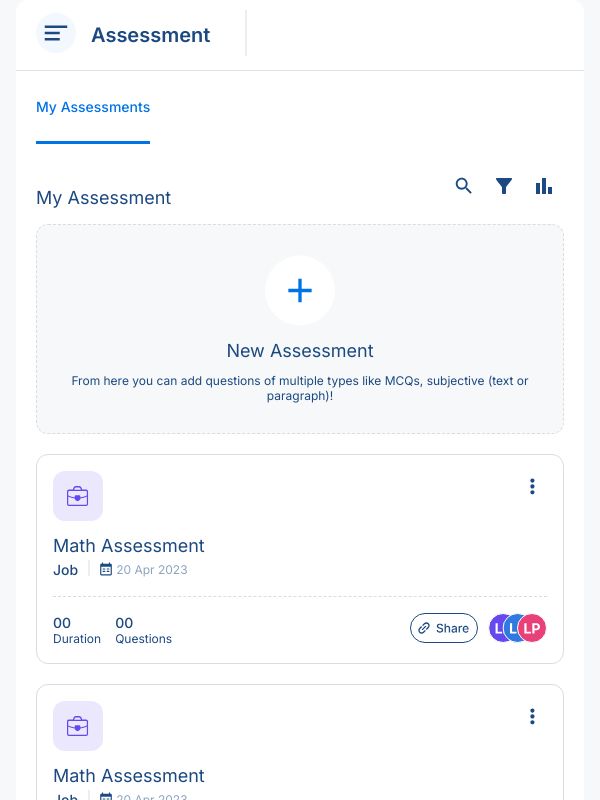
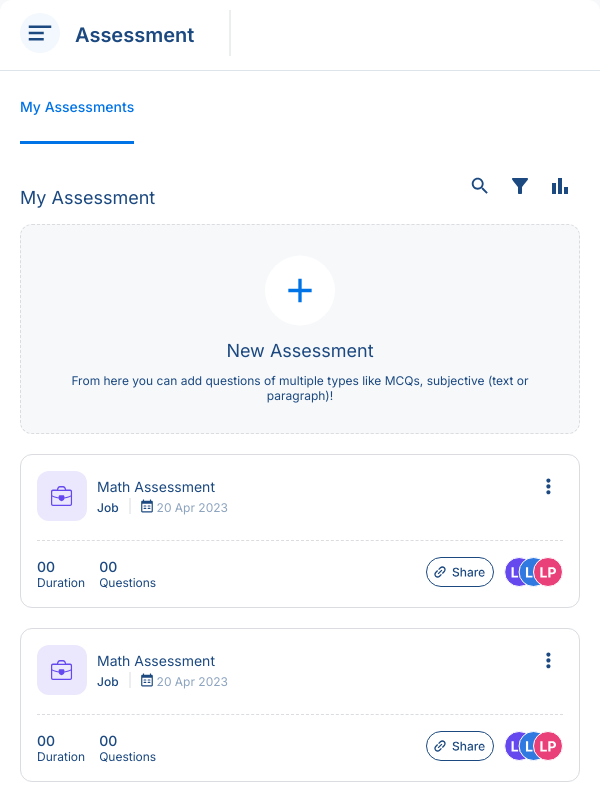
Before and after one commit to Preetam078/unstop_assigment, a Next.js app: page / in a window 600 px wide. Shown: the top 800 px of the page. Built offline with nearby package versions, Linux system fonts and the light colour scheme.

Commit message:
done card responsiveness

```diff
--- a/src/app/_components/Dashboard/AssessmentCards/Card/card.module.css
+++ b/src/app/_components/Dashboard/AssessmentCards/Card/card.module.css
@@ -1,6 +1,5 @@
 .card_container {
     flex: 1 1 auto;
-    min-width: 388px;
     border-radius: 12px;
     display: flex;
     flex-direction: column;
@@ -104,3 +103,18 @@
     align-items: center;
     justify-content: center;
 }
+
+@media screen and (max-width:799px) {
+    .heading {
+        display: flex;
+        align-items: center;
+        font-size: 14px;
+    }
+    .icon_container {
+        margin-top: 0;
+        margin-left: 10px;
+    }
+    .job_name{
+        font-size: 12px;
+    }
+}
--- a/src/app/_components/Dashboard/AssessmentCards/NewCard/newCard.module.css
+++ b/src/app/_components/Dashboard/AssessmentCards/NewCard/newCard.module.css
@@ -1,7 +1,6 @@
 .new_card_container {
     background-color: #F6F8FA;
     flex: 1 1 auto;
-    min-width: 388px;
     border: 1px dashed #DADCE0;
     border-radius: 12px;
     display: flex;
--- a/src/app/_components/Dashboard/AssessmentCards/assessmentcards.module.css
+++ b/src/app/_components/Dashboard/AssessmentCards/assessmentcards.module.css
@@ -1,7 +1,22 @@
 .cards_container {
     margin-top: 16px;
     padding: 0px 20px;
-    display: flex;
-    flex-wrap: wrap;
+    display: grid;
     gap: 20px;
 }
+
+@media screen and (min-width:500px) and (max-width: 799px) {
+    .cards_container {
+        grid-template-columns: repeat(1, minmax(100px, 1fr));
+    }
+}
+@media screen and (min-width:800px) and (max-width: 1250px) {
+    .cards_container {
+        grid-template-columns: repeat(2, minmax(100px, 1fr));
+    }
+}
+@media screen and (min-width:1251px){
+    .cards_container {
+        grid-template-columns: repeat(3, minmax(100px, 1fr));
+    }
+}
--- a/src/app/_components/Dashboard/dashboard.module.css
+++ b/src/app/_components/Dashboard/dashboard.module.css
@@ -26,4 +26,7 @@
     .swtichTabMobile{
         display:block;
     }
+    .dashboard_container {
+        margin: 0px;
+    }
 }
```
